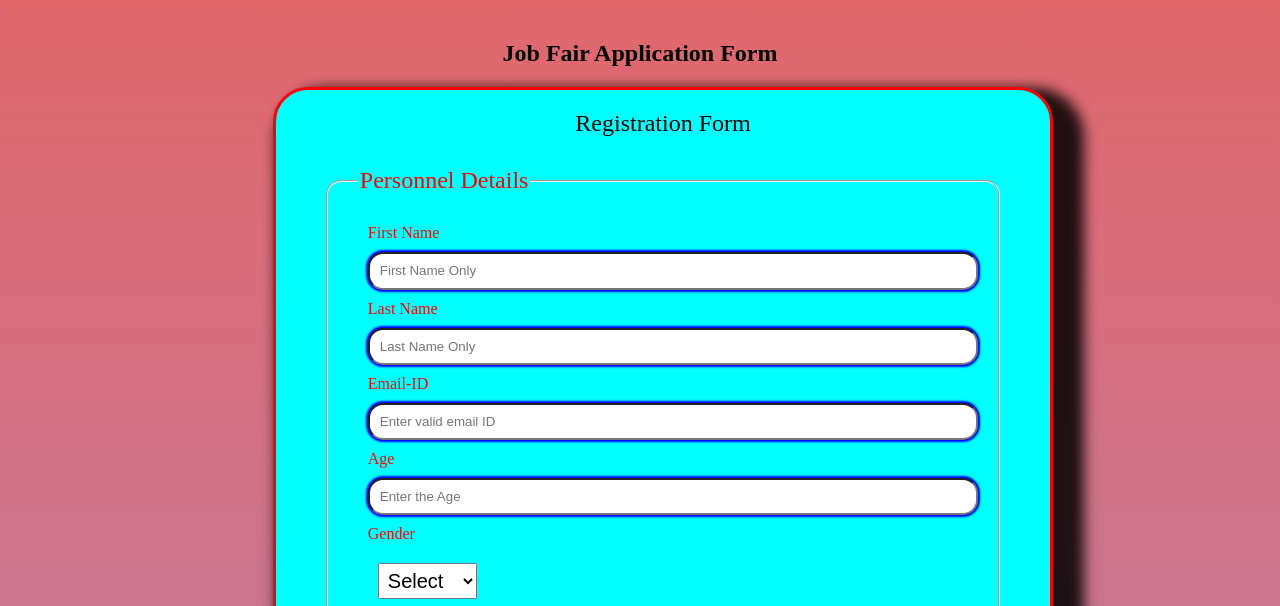
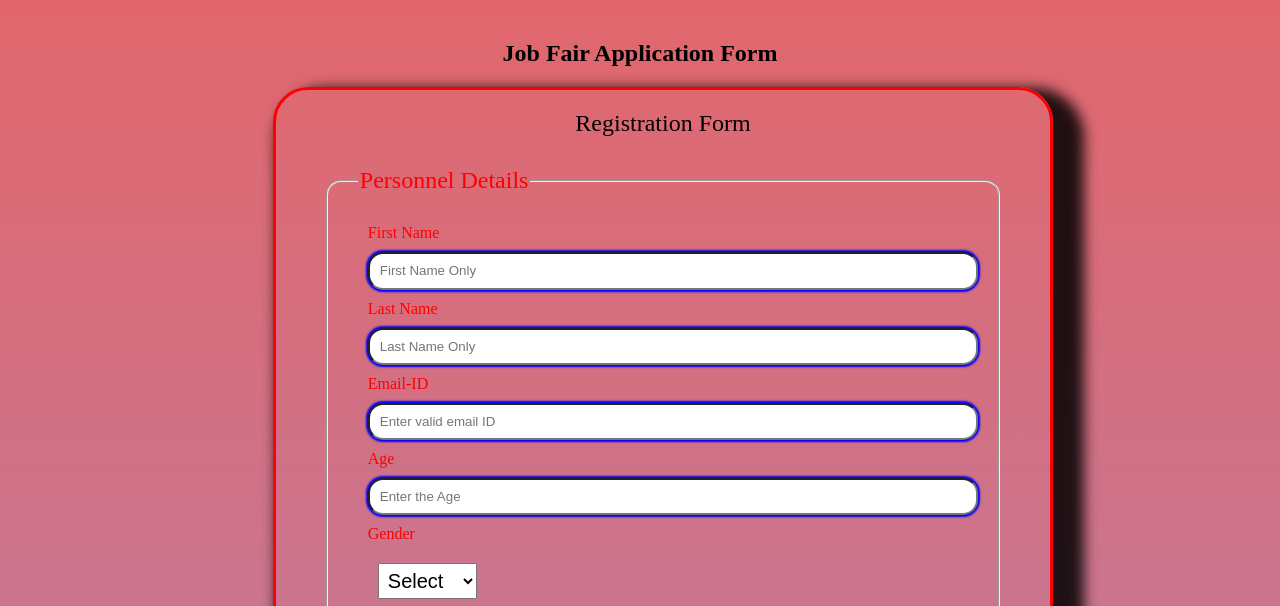
Before and after one commit to Vish2476/Personnel_Form, a plain HTML site: page index.html in a window 1280 px wide. Shown: the part 125-731 px from the top of the page. Drawn offline with Linux system fonts and the light colour scheme.

Commit message:
Update index.html

```diff
--- a/index.html
+++ b/index.html
@@ -15,7 +15,6 @@ body{
 	width: 60%;
 	font-family: rockwell;
 	padding: 20px;
-	background-color: cyan;
 	border-style: solid;
   	border-color: red;
   	-webkit-box-shadow: 17px 15px 13px 14px rgba(0,0,0,0.85);
```
